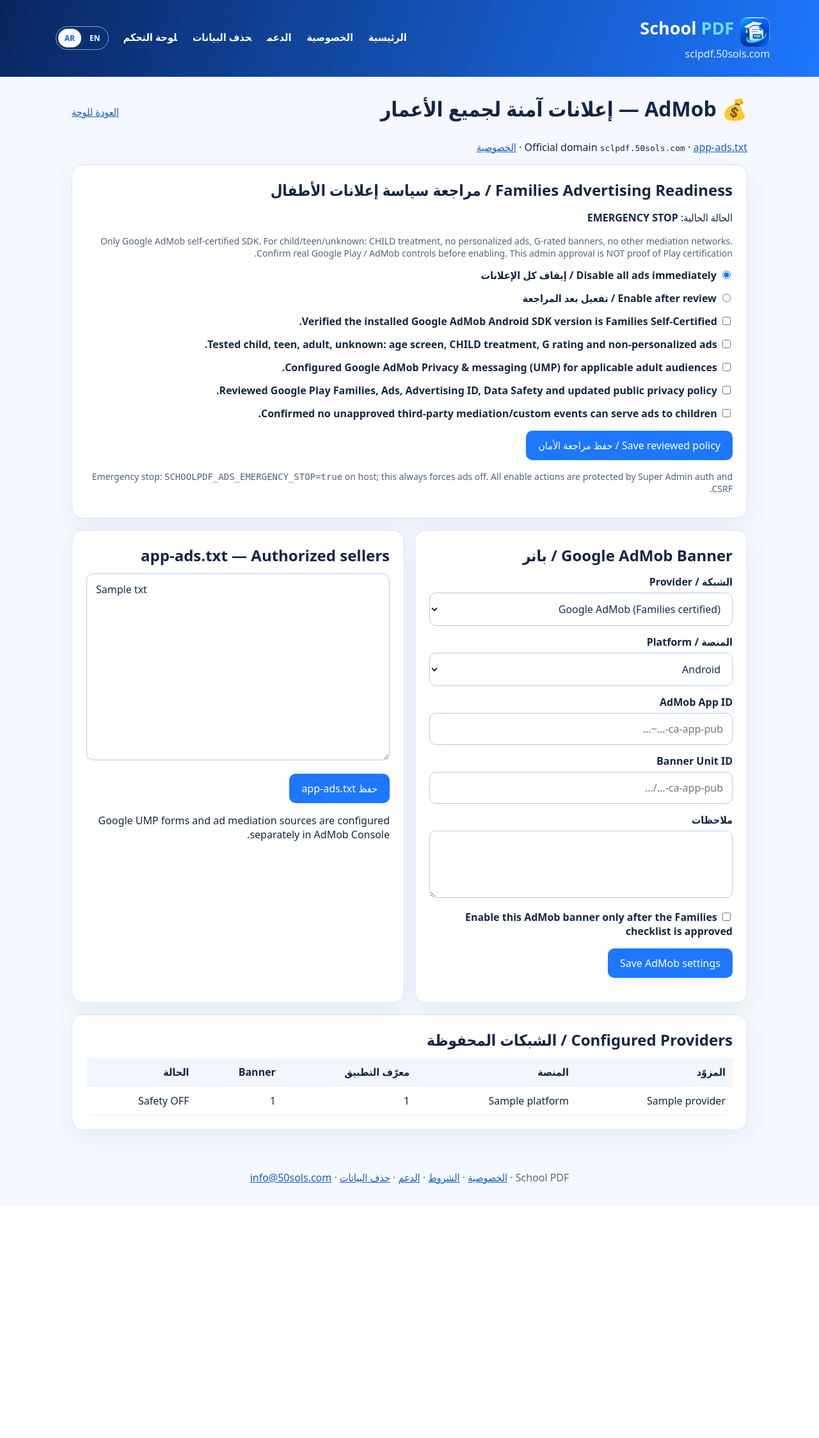
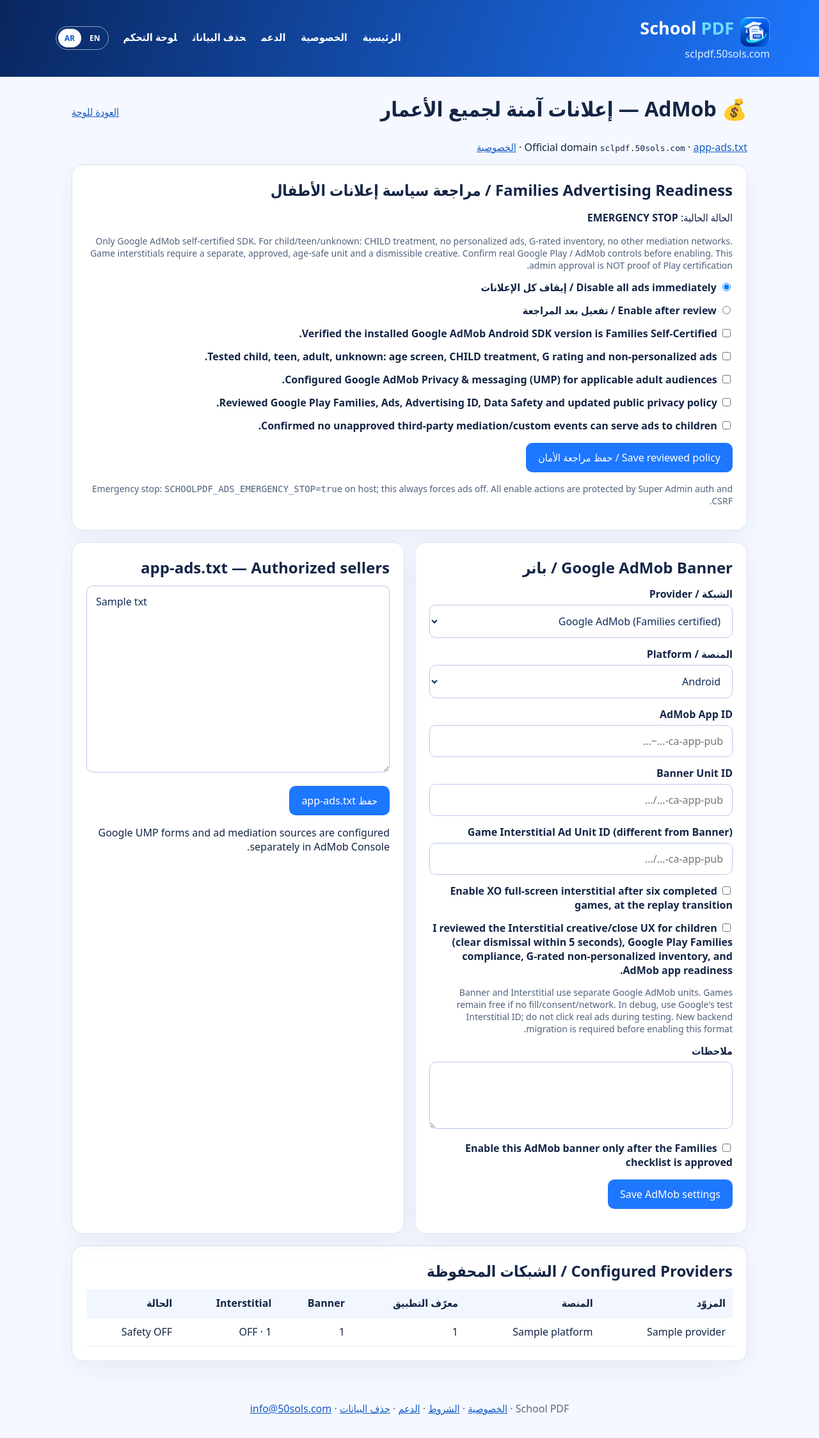
Before and after one commit to walidatiyaai2025-gif/school, a Laravel app: template backend/resources/views/admin/ads.blade.php in a window 1280 px wide. Shown: the whole page at 64% size. Before the commit the page ends 1850 px from the top, so only its background shows below. Run offline with Laravel 12, Linux system fonts and the light colour scheme; the template is opened without the code that fills it: most values are stand-ins (such as "Sample title", 1, 10 or a date in 2020).

Commit message:
feat(backend): configure separately approved six-round XO AdMob interstitial

```diff
--- a/backend/app/Http/Controllers/Api/ConfigController.php
+++ b/backend/app/Http/Controllers/Api/ConfigController.php
@@ -6,14 +6,21 @@ use App\Models\AdSetting;
 
 class ConfigController {
     public function __invoke() {
-        // Only approved/active AdMob banners. Server emergency stop overrides
+        // Only approved/active AdMob placements. Server emergency stop overrides
         // all dashboard settings. Before migration or on DB failure, fail OFF.
         $enabled=AdApproval::isApproved()
             && !config('schoolpdf.ads_emergency_stop');
         $providers=$enabled
             ? AdSetting::where('provider','admob')->where('enabled',true)
                 ->whereIn('platform',['android','ios'])
-                ->get(['provider','platform','banner_unit_id'])
+                ->get(['provider','platform','banner_unit_id','interstitial_unit_id','interstitial_enabled'])
+                ->map(fn($row)=>[
+                    'provider'=>$row->provider,
+                    'platform'=>$row->platform,
+                    'banner_unit_id'=>$row->banner_unit_id,
+                    'interstitial_enabled'=>(bool)$row->interstitial_enabled && (bool)$row->interstitial_unit_id,
+                    'interstitial_unit_id'=>$row->interstitial_enabled ? $row->interstitial_unit_id : null,
+                ])
             : [];
         return response()->json([
             'app'=>'School PDF','version'=>'1.1.4',
--- a/backend/app/Models/AdSetting.php
+++ b/backend/app/Models/AdSetting.php
@@ -2,6 +2,6 @@
 namespace App\Models;
 use Illuminate\Database\Eloquent\Model;
 class AdSetting extends Model {
- protected $fillable=['provider','platform','app_id','banner_unit_id','enabled','notes'];
- protected function casts(): array {return ['enabled'=>'boolean'];}
+ protected $fillable=['provider','platform','app_id','banner_unit_id','interstitial_unit_id','interstitial_enabled','enabled','notes'];
+ protected function casts(): array {return ['enabled'=>'boolean','interstitial_enabled'=>'boolean'];}
 }
--- a/backend/resources/views/admin/ads.blade.php
+++ b/backend/resources/views/admin/ads.blade.php
@@ -9,7 +9,7 @@
 <div class="card">
   <h2>Families Advertising Readiness / مراجعة سياسة إعلانات الأطفال</h2>
   <p>الحالة الحالية: <strong>{{ $emergencyStop ? 'EMERGENCY STOP' : ($approval ? 'Approved by Super Admin' : 'Disabled — awaiting approval') }}</strong></p>
-  <p class="muted">Only Google AdMob self-certified SDK. For child/teen/unknown: CHILD treatment, no personalized ads, G-rated banners, no other mediation networks. Confirm real Google Play / AdMob controls before enabling. This admin approval is NOT proof of Play certification.</p>
+  <p class="muted">Only Google AdMob self-certified SDK. For child/teen/unknown: CHILD treatment, no personalized ads, G-rated inventory, no other mediation networks. Game interstitials require a separate, approved, age-safe unit and a dismissible creative. Confirm real Google Play / AdMob controls before enabling. This admin approval is NOT proof of Play certification.</p>
   <form action="{{ route('admin.ads.policy') }}" method="post">@csrf
     <label><input type="radio" name="enable" value="0" checked style="width:auto"> Disable all ads immediately / إيقاف كل الإعلانات</label>
     <label><input type="radio" name="enable" value="1" style="width:auto"> Enable after review / تفعيل بعد المراجعة</label>
@@ -34,6 +34,13 @@
 <label>المنصة / Platform</label><select name="platform"><option value="android">Android</option><option value="ios">iOS</option></select>
 <label>AdMob App ID</label><input name="app_id" autocomplete="off" placeholder="ca-app-pub-...~...">
 <label>Banner Unit ID</label><input name="banner_unit_id" autocomplete="off" placeholder="ca-app-pub-.../...">
+<label>Game Interstitial Ad Unit ID (different from Banner)</label>
+<input name="interstitial_unit_id" autocomplete="off" placeholder="ca-app-pub-.../...">
+<label><input type="checkbox" name="enable_interstitial" value="1" style="width:auto">
+Enable XO full-screen interstitial after six completed games, at the replay transition</label>
+<label><input type="checkbox" name="interstitial_families_confirmed" value="1" style="width:auto">
+I reviewed the Interstitial creative/close UX for children (clear dismissal within 5 seconds), Google Play Families compliance, G-rated non-personalized inventory, and AdMob app readiness.</label>
+<p class="muted">Banner and Interstitial use separate Google AdMob units. Games remain free if no fill/consent/network. In debug, use Google's test Interstitial ID; do not click real ads during testing. New backend migration is required before enabling this format.</p>
 <label>Notes</label><textarea name="notes"></textarea>
 <label><input type="checkbox" name="enable" value="1" style="width:auto"> Enable this AdMob banner only after the Families checklist is approved</label>
 <p><button>Save AdMob settings</button></p>
@@ -45,11 +52,12 @@
 <p>Google UMP forms and ad mediation sources are configured separately in AdMob Console.</p>
 </div></div>
 <div class="card"><h2>Configured Providers / الشبكات المحفوظة</h2>
-<table><tr><th>Provider</th><th>Platform</th><th>App ID</th><th>Banner</th><th>Status</th></tr>
+<table><tr><th>Provider</th><th>Platform</th><th>App ID</th><th>Banner</th><th>Interstitial</th><th>Status</th></tr>
 @forelse($rows as $r)
 <tr><td>{{ $r->provider }}</td><td>{{ $r->platform }}</td>
 <td>{{ $r->app_id }}</td><td>{{ $r->banner_unit_id }}</td>
+<td>{{ $r->interstitial_unit_id ?: '—' }} · {{ $r->interstitial_enabled && $r->enabled && $approval && !$emergencyStop ? 'Enabled' : 'OFF' }}</td>
 <td>{{ $r->enabled ? ($approval && !$emergencyStop ? 'Active' : 'Safety OFF') : 'Disabled' }}</td></tr>
-@empty<tr><td colspan="5">No configured providers yet.</td></tr>@endforelse</table>
+@empty<tr><td colspan="6">No configured providers yet.</td></tr>@endforelse</table>
 </div>
 </x-shell>
```
Also changed, not shown: backend/app/Http/Controllers/Admin/AdsController.php (+16 -2 lines), backend/tests/Feature/FamiliesAdsTest.php (+46 -0 lines), backend/database/migrations/2026_11_23_000001_add_game_interstitial_to_ad_settings.php (added).
